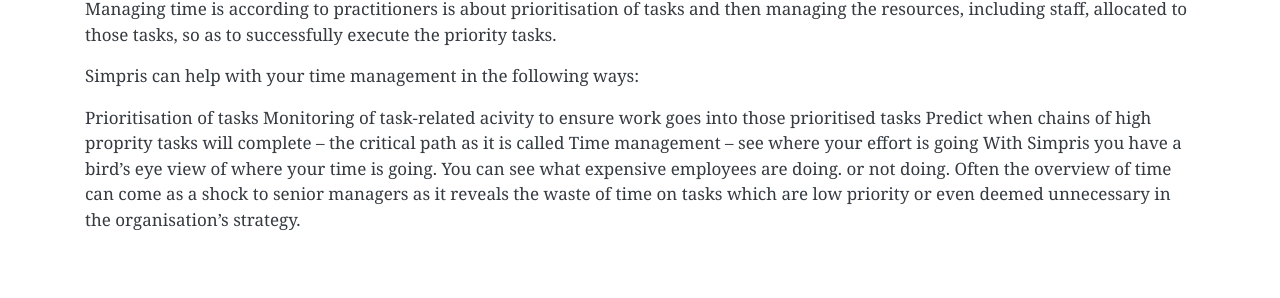
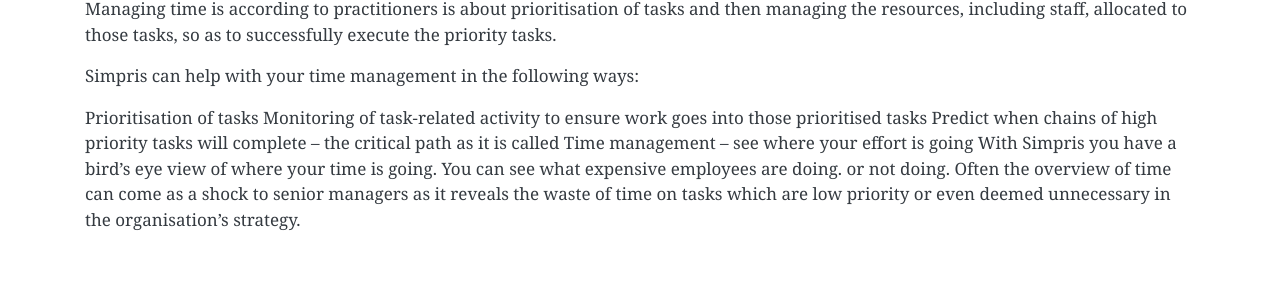
Before and after one commit to Grafrajohn/si, a Jekyll site: the page built from time-management.markdown, in a window 1280 px wide. Shown: the part 287-585 px from the top of the page. Built offline with Jekyll 4.4.1, drawn with Linux system fonts in a browser that asks for light colours; nearby versions of some CDN libraries.

Commit message:
Updated Time Management

```diff
--- a/time-management.markdown
+++ b/time-management.markdown
@@ -17,7 +17,7 @@
 Simpris can help with your time management in the following ways:
 
 Prioritisation of tasks
-Monitoring of task-related acivity to ensure work goes into those prioritised tasks
-Predict when chains of high proprity tasks will complete – the critical path as it is called
+Monitoring of task-related activity to ensure work goes into those prioritised tasks
+Predict when chains of high priority tasks will complete – the critical path as it is called
 Time management – see where your effort is going
 With Simpris you have a bird’s eye view of where your time is going. You can see what expensive employees are doing. or not doing. Often the overview of time can come as a shock to senior managers as it reveals the waste of time on tasks which are low priority or even deemed unnecessary in the organisation’s strategy.
```
